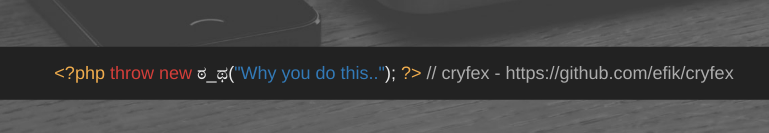
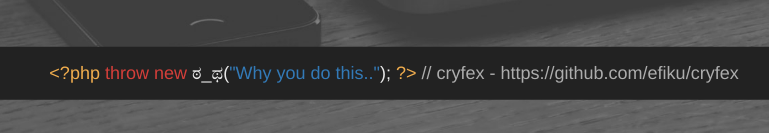
Before and after one commit to efiku/efiku, a plain HTML site: page index.html in a window 1280 px wide. Shown: the part 664-797 px from the top of the page, 246-1015 px from the left. Drawn offline with Linux system fonts and the light colour scheme.

Commit message:
Changed account

```diff
--- a/index.html
+++ b/index.html
@@ -87,7 +87,7 @@
             <p class="myp">Wizytówkę jeszcze uzupełnię.. :-) </p>
 
             <p class="myp">&nbsp;</p>
-            <a href="https://github.com/efik" class="" target="_blank"><img
+            <a href="https://github.com/efiku" class="" target="_blank"><img
                     src="img/GitHub-Mark-Light-120px-plus.png" height="32"></a> &nbsp;&nbsp;
             <a href="https://twitter.com/eloefik" target="_blank"><img src="https://g.twimg.com/Twitter_logo_white.png"
                                                                        height="32"></a>
@@ -97,7 +97,7 @@
             <p class="myp" style="background-color: #222; border-radius: 6px; padding:13px; font-weight: 100">
                 <span style="color: #f0ad4e">&lt;?php</span> <span style="color: #d43f3a;">throw new </span> ಠ_ಥ(<span
                     style="color: #337ab7">"Why you do this.."</span>); <span style="color: #f0ad4e">?&gt;</span>
-                <span style="color: #adadad">// cryfex - https://github.com/efik/cryfex</span>
+                <span style="color: #adadad">// cryfex - https://github.com/efiku/cryfex</span>
             </p>
         </div>
     </div>
```
Also changed, not shown: 1 other file.
